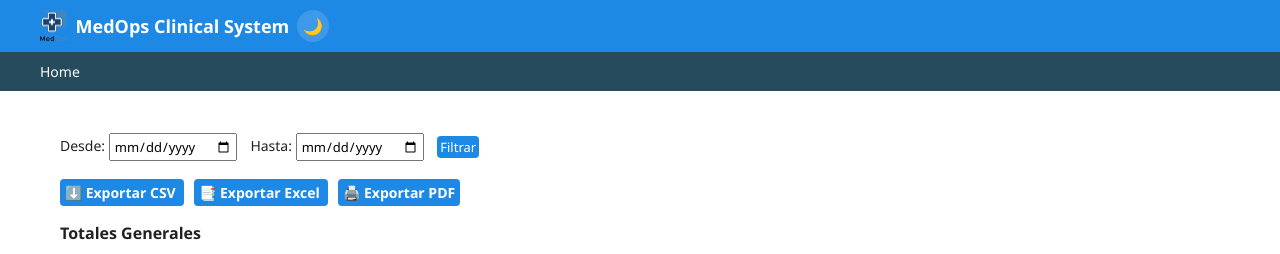
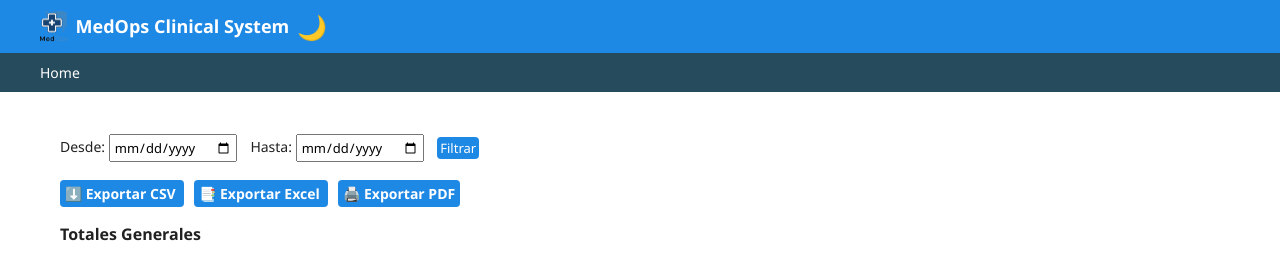
Before and after one commit to ungardev/medops, a Django app: template core/templates/admin/payment_report.html in a window 1280 px wide. Shown: the top 254 px of the page. Run offline with Django 5.2, Linux system fonts and the light colour scheme; the template is opened without the code that fills it, so the values that code supplies are empty; parts of the project's set-up code (start-up, migrations or seed data) failed here and were passed over.

Commit message:
updates base_site.html

```diff
--- a/core/templates/admin/base_site.html
+++ b/core/templates/admin/base_site.html
@@ -1,37 +1,5 @@
 {% extends "admin/base.html" %}
 {% load static %}
-
-{% block extrastyle %}
-  {{ block.super }}
-  <!-- CSS corporativo: cargado al final para ganar la cascada -->
-  <link rel="stylesheet" type="text/css" href="{% static 'core/css/branding.css' %}">
-  <style>
-    /* Botón de toggle modo claro/oscuro */
-    #theme-toggle {
-      margin-left: auto;
-      cursor: pointer;
-      font-size: 16px;
-      background-color: rgba(255,255,255,0.15);
-      border-radius: 50%;
-      width: 32px;
-      height: 32px;
-      display: flex;
-      align-items: center;
-      justify-content: center;
-      transition: background-color 0.3s, transform 0.3s;
-    }
-    #theme-toggle:hover {
-      background-color: rgba(255,255,255,0.3);
-      transform: rotate(20deg);
-    }
-    body.dark-mode #theme-toggle {
-      background-color: rgba(255,255,255,0.1);
-    }
-
-    /* Ocultar el toggle nativo de Django */
-    .theme-toggle { display: none !important; }
-  </style>
-{% endblock %}
 
 {% block branding %}
   <div id="site-name" style="display:flex; align-items:center; gap:8px; width:100%; justify-content:space-between;">
@@ -57,15 +25,20 @@
   <div id="medops-footer" style="text-align:center; padding:12px; font-size:12px; color:#6D6D6D; border-top:1px solid #e0e0e0; margin-top:20px;">
     © {{ now|date:"Y" }} MedOps Clinical System — Todos los derechos reservados
   </div>
-{% endblock %}
 
-{% block extrahead %}
-  {{ block.super }}
+  <!-- Inyección de CSS corporativo al final del body -->
+  <link rel="stylesheet" type="text/css" href="{% static 'core/css/branding.css' %}">
+
   <script>
     document.addEventListener("DOMContentLoaded", function () {
       // Neutralizar completamente el atributo data-theme de Django
       document.documentElement.removeAttribute("data-theme");
       document.documentElement.setAttribute("data-theme", "");
+
+      // Eliminar cualquier <style> inyectado por Django con data-theme
+      document.querySelectorAll("style").forEach(s => {
+        if (s.innerText.includes("data-theme")) s.remove();
+      });
 
       const toggle = document.getElementById("theme-toggle");
       if (!toggle) return;
```
